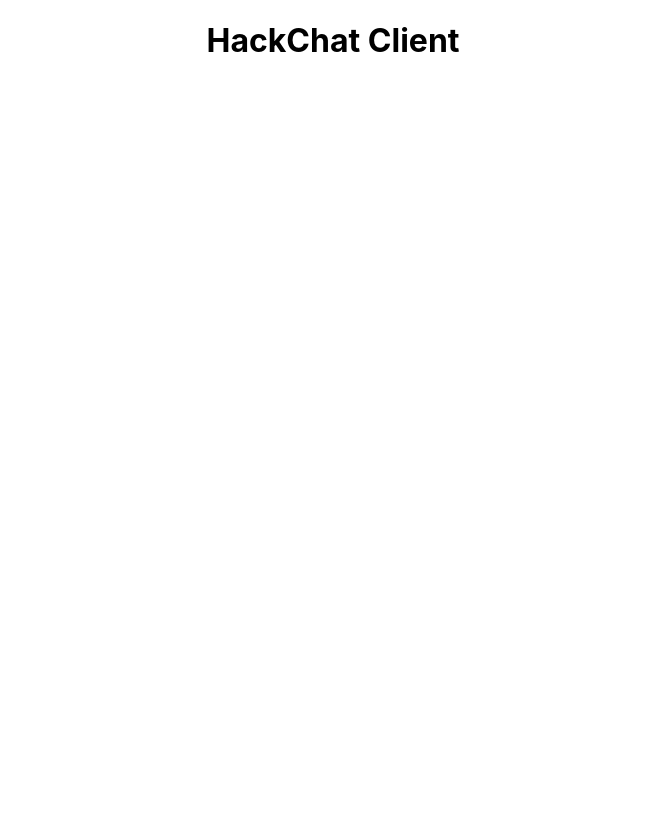
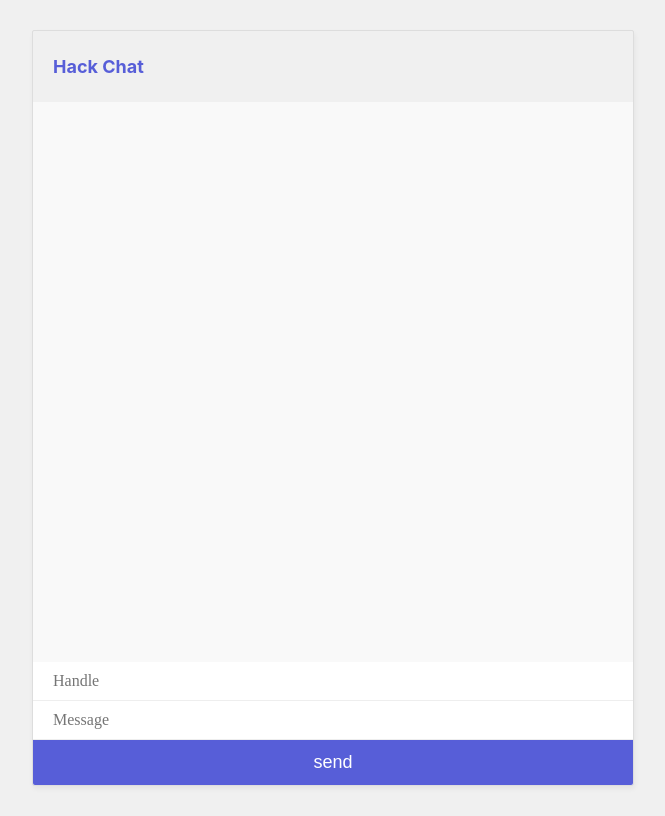
Before and after one commit to Happy-hacks/HackChat-Client, a React app: page / in a window 1280 px wide. Shown: the whole page, without its empty margins (307-972 px from the left). Built offline with nearby package versions, Linux system fonts and the light colour scheme.

Commit message:
added ui to react application

```diff
--- a/src/components/App.js
+++ b/src/components/App.js
@@ -1,10 +1,20 @@
 import React from 'react';
-import '../sass/App.scss';
+import '../sass/app.scss';
 
 function App() {
 	return (
-		<div className="App">
-			<h1>HackChat Client</h1>
+		<div className="app">
+			<h2>Hack Chat</h2>
+			<div className="chat-window">
+				<div className="chat-window__output"></div>
+				<div className="chat-window__feedback"></div>
+			</div>
+
+			<form className="chat-input">
+				<input className="chat-input__handle" type="test" placeholder="Handle" />
+				<input className="chat-input__message" type="text" placeholder="Message" />
+				<input className="chat-input__submit" type="submit" value="send" />
+			</form>
 		</div>
 	);
 }
--- a/src/sass/App.scss
+++ b/src/sass/App.scss
@@ -1,3 +1,59 @@
-.App {
-	text-align: center;
+.app {
+    max-width: 600px;
+    margin: 30px auto;
+    border: 1px solid #ddd;
+    box-shadow: 1px 3px 5px rgba(0, 0, 0, 0.05);
+    border-radius: 2px;
+
+    h2 {
+        font-size: 18px;
+        padding: 10px 20px;
+        color: #575ed8;
+    }
+
+    .chat-window {
+        height: 70vh;
+        overflow: auto;
+        background: #f9f9f9;
+    }
+
+    .chat-window__output p {padding: 14px 0px;
+        margin: 0 20px;
+        border-bottom: 1px solid #e9e9e9;
+        color: #555;
+    }
+
+    .chat-window__output strong {
+        color: #575ed8;
+    }
+
+    .chat-window__feedback p {
+        color: #aaa;
+        padding: 14px 0px;
+        margin: 0 20px;
+    }
+
+    .chat-input__handle,
+    .chat-input__message {
+        padding: 10px 20px;
+        box-sizing: border-box;
+        background: #eee;
+        border: 0;
+        display: block;
+        width: 100%;
+        background: #fff;
+        border-bottom: 1px solid #eee;
+        font-family: Nunito;
+        font-size: 16px;
+    }
+
+    .chat-input__submit {
+        background: #575ed8;
+        color: #fff;
+        font-size: 18px;
+        border: 0;
+        padding: 12px 0;
+        width: 100%;
+        border-radius: 0 0 2px 2px;
+    }
 }
--- a/src/sass/index.scss
+++ b/src/sass/index.scss
@@ -1,7 +1,8 @@
 body {
-	margin: 0;
-	font-family: -apple-system, BlinkMacSystemFont, 'Segoe UI', 'Roboto', 'Oxygen', 'Ubuntu', 'Cantarell', 'Fira Sans',
-		'Droid Sans', 'Helvetica Neue', sans-serif;
-	-webkit-font-smoothing: antialiased;
-	-moz-osx-font-smoothing: grayscale;
+    margin: 0;
+    font-family: -apple-system, BlinkMacSystemFont, 'Segoe UI', 'Roboto', 'Oxygen', 'Ubuntu', 'Cantarell', 'Fira Sans',
+        'Droid Sans', 'Helvetica Neue', sans-serif;
+    -webkit-font-smoothing: antialiased;
+    -moz-osx-font-smoothing: grayscale;
+    background-color: #F0F0F0;
 }
```
